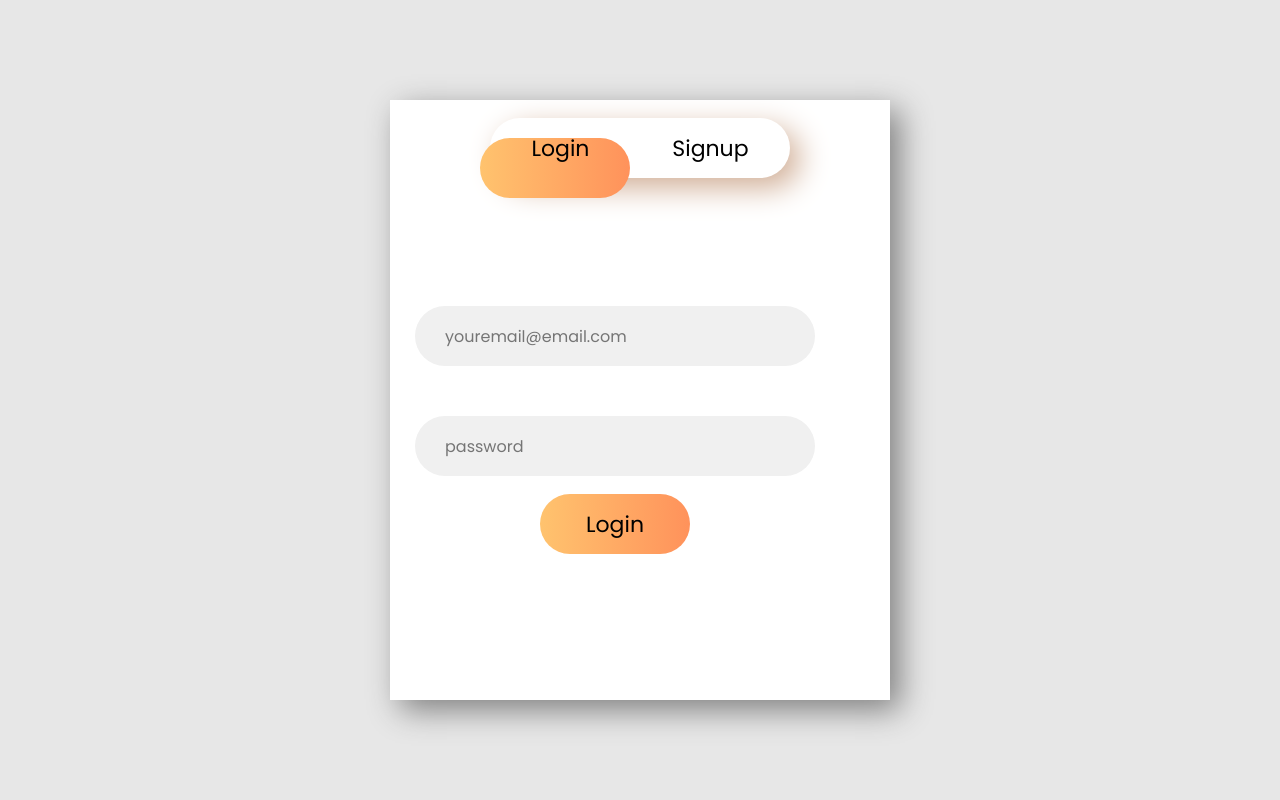
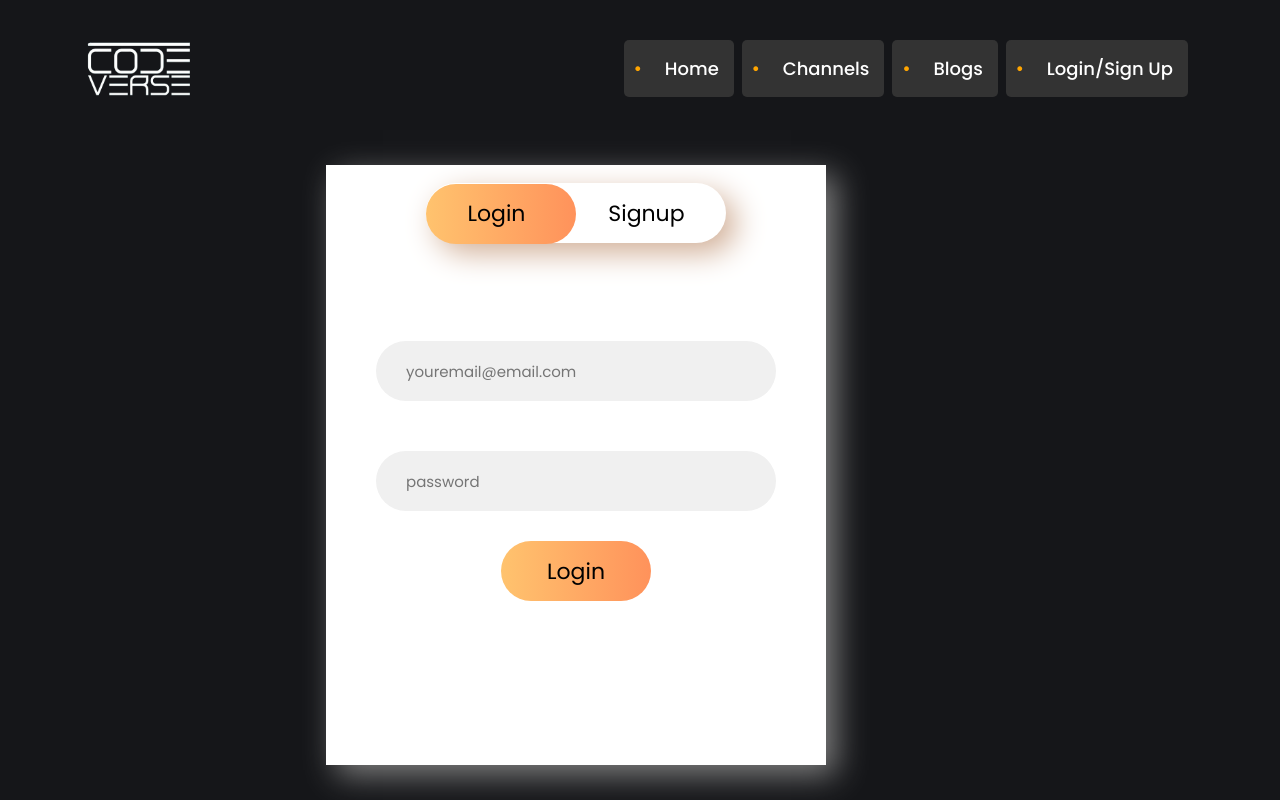
Before and after one commit to dpshah23/CodeVerse, a Django app: page /auth/login/ in a window 1280 px wide. Run offline with Django 4.2, Linux system fonts and the light colour scheme; data comes from the database, SQL or seed files in the repository; some libraries are stand-ins or nearby versions.

Commit message:
Login Fetch

```diff
--- a/static/css/login.css
+++ b/static/css/login.css
@@ -7,27 +7,28 @@
   font-family: "Poppins", sans-serif;
 }
 
-body {
-  height: 100vh;
-  width: 100vw;
+.login-body {
+  height: 77vh;
+  width: 90vw;
   display: flex;
   justify-content: center;
   align-items: center;
   flex-direction: column;
   gap: 30px;
-  background-color: rgb(231, 231, 231);
+  top: -28px
 }
 
-.container {
+.login-container {
   height: 600px;
   width: 500px;
   background-color: white;
   box-shadow: 10px 10px 30px rgb(128, 128, 128);
   position: relative;
   overflow: hidden;
+
 }
 
-.btn {
+.login-btn {
   height: 60px;
   width: 300px;
   margin: 18px auto;
@@ -38,8 +39,8 @@ body {
   align-items: center;
 }
 
-.login,
-.signup {
+.login-login,
+.login-signup {
   font-size: 22px;
   border: none;
   outline: none;
@@ -48,7 +49,7 @@ body {
   cursor: pointer;
 }
 
-.slider {
+.login-slider {
   height: 60px;
   width: 150px;
   border-radius: 50px;
@@ -58,16 +59,16 @@ body {
     rgb(255, 146, 91)
   );
   position: absolute;
-  top: 38px;
-  left: 90px;
+  top: 19px;
+  left: 100px;
   transition: all 0.5s ease-in-out;
 }
 
-.moveslider {
-  left: 245px;
+.login-moveslider {
+  left: 250px;
 }
 
-.form-section {
+.login-form-section {
   height: 500px;
   width: 1000px;
   padding: 20px 0;
@@ -77,12 +78,12 @@ body {
   left: 0px;
 }
 
-.form-section-move {
+.login-form-section-move {
   left: -500px;
 }
 
-.login-box,
-.signup-box {
+.login-login-box,
+.login-signup-box {
   height: 100%;
   width: 500px;
   display: flex;
@@ -92,19 +93,19 @@ body {
   padding: 0px 40px;
 }
 
-.login-box {
+.login-login-box {
   gap: 50px;
-  margin-top: -1rem;
+  margin: -4rem 25px;
   width: 450px;
 }
 
-.signup-box {
+.login-signup-box {
   gap: 30px;
   width: 600px;
 }
 
 .ele {
-  height: 55px;
+  height: 60px;
   width: 400px;
   outline: none;
   border: none;
--- a/static/js/login.js
+++ b/static/js/login.js
@@ -1,17 +1,17 @@
 // login/Sign up functionality
-let signup = document.querySelector(".signup");
-let login = document.querySelector(".login");
-let slider = document.querySelector(".slider");
-let formSection = document.querySelector(".form-section");
+let signup = document.querySelector(".login-signup");
+let login = document.querySelector(".login-login");
+let slider = document.querySelector(".login-slider");
+let formSection = document.querySelector(".login-form-section");
 
 signup.addEventListener("click", () => {
-    slider.classList.add("moveslider");
-    formSection.classList.add("form-section-move");
+    slider.classList.add("login-moveslider");
+    formSection.classList.add("login-form-section-move");
 });
 
 login.addEventListener("click", () => {
-    slider.classList.remove("moveslider");
-    formSection.classList.remove("form-section-move");
+    slider.classList.remove("login-moveslider");
+    formSection.classList.remove("login-form-section-move");
 });
 
 // Username validation
--- a/static/js/script.js
+++ b/static/js/script.js
@@ -1,6 +1,4 @@
 'use strict';
-
-
 
 /**
  * add event on element
@@ -47,3 +45,103 @@ function openModal(modalId) {
 function closeModal(modalId) {
   document.getElementById(modalId).style.display = "none";
 }
+
+// login/Sign up functionality
+let signup = document.querySelector(".login-signup");
+let login = document.querySelector(".login-login");
+let slider = document.querySelector(".login-slider");
+let formSection = document.querySelector(".login-form-section");
+
+signup.addEventListener("click", () => {
+    slider.classList.add("login-moveslider");
+    formSection.classList.add("login-form-section-move");
+});
+
+login.addEventListener("click", () => {
+    slider.classList.remove("login-moveslider");
+    formSection.classList.remove("login-form-section-move");
+});
+
+// Username validation
+document.getElementById('username').addEventListener('input', function() {
+    var usernameInput = document.getElementById('username');
+    var errorMessage = document.getElementById('username-error');
+    var existingUsernames = fetch('check_user/<username>/'); // Static list for demonstration
+
+    if (existingUsernames.success === false) {
+        errorMessage.textContent = 'Username already taken';
+        errorMessage.classList.add('active');
+    } else {
+        errorMessage.textContent = ' ';
+        errorMessage.classList.remove('active');
+    }
+});
+
+// Password matching validation
+document.getElementById('ConfirmPassword').addEventListener('input', function() {
+    var passwordInput = document.getElementById('password');
+    var confirmPasswordInput = document.getElementById('ConfirmPassword');
+    var errorMessage = document.getElementById('password-match-error');
+
+    if (passwordInput.value === confirmPasswordInput.value) {
+        errorMessage.textContent = 'Passwords match';
+        errorMessage.classList.remove('no-match');
+        errorMessage.classList.add('match');
+    } else {
+        errorMessage.textContent = 'Passwords do not match';
+        errorMessage.classList.remove('match');
+        errorMessage.classList.add('no-match');
+    }
+});
+
+// Toggle password visibility
+function togglePassword(fieldId, icon) {
+    var passwordField = document.getElementById(fieldId);
+    var passwordFieldType = passwordField.getAttribute('type');
+
+    if (passwordFieldType === 'password') {
+        passwordField.setAttribute('type', 'text');
+        icon.classList.remove('bx-hide');
+        icon.classList.add('bx-show');
+    } else {
+        passwordField.setAttribute('type', 'password');
+        icon.classList.remove('bx-show');
+        icon.classList.add('bx-hide');
+    }
+}
+
+//Toast
+let toastBox = document.getElementById('toastBox');
+let loginmsg = '<i class="fa-solid fa-square-check"></i>Welcome Back User!. Learn Well';
+let signupmsg = '<i class="fa-solid fa-thumbs-up"></i>Welcome User. Click next to fill out details ';
+
+function showToast(msg) {
+    let toast = document.createElement('div');
+    toast.classList.add('toast');
+    toast.innerHTML = msg;
+    toastBox.appendChild(toast);
+
+    if(msg.includes('successfully')){
+        toast.classList.add('error');
+    }
+
+    setTimeout(()=>{
+        toast.remove();
+    },5000);
+}
+
+
+// channels
+function openModal(modalId) {
+    document.getElementById(modalId).style.display = "flex";
+}
+
+function closeModal(modalId) {
+    document.getElementById(modalId).style.display = "none";
+}
+
+//faqs
+function toggleFaq(element) {
+    const faq = element.parentElement;
+    faq.classList.toggle("open");
+}
--- a/templates/login.html
+++ b/templates/login.html
@@ -1,39 +1,30 @@
-<!DOCTYPE html>
-<html lang="en">
-  <head>
-    <!-- primary meta tags-->
-    <meta charset="UTF-8" />
-    <meta name="viewport" content="width=device-width, initial-scale=1.0" />
-    <title>Login/Sign UP</title>
-    <link rel="stylesheet" href="/static/css/login.css" />
-    <!-- <link rel="stylesheet" href="/static/css/navbar.css" /> -->
-    <script src="https://kit.fontawesome.com/36d72e7e2f.js" crossorigin="anonymous"></script>
-    <link href='https://unpkg.com/boxicons@2.1.4/css/boxicons.min.css' rel='stylesheet'>
-  </head>
-  <body>
-    <div class="container">
-      <div class="slider"></div>
-      <div class="btn">
-        <button class="login">Login</button>
-        <button class="signup">Signup</button>
+{% extends "navbar.html" %}
+{% block title %}Login/SIgn Up{% endblock title %}
+
+{% block body%}
+<link rel="stylesheet" href="/static/css/login.css">
+    <div class="login-body">
+    <div class="login-container">
+      <div class="login-slider"></div>
+      <div class="login-btn">
+        <button class="login-login">Login</button>
+        <button class="login-signup">Signup</button>
       </div>
       <!-- login form -->
-      <div class="form-section">
-        <div class="login-box">
+      <div class="login-form-section">
+        <div class="login-login-box">
           <input
             type="email"
             class="email ele"
             placeholder="youremail@email.com"
-            name = "email"
           />
-          <input type="password" name = "password" class="password ele" placeholder="password" />
+          <input type="password" class="password ele" placeholder="password" />
           <button class="submit" onclick="showToast(loginmsg)">Login</button>
         </div>
         <!--signup form-->
-        <div class="signup-box" id="signup-form">
+        <div class="login-signup-box" id="signup-form">
           <input
             type="text"
-            name = "username"
             class="name ele"
             id="username"
             placeholder="Enter your name"
@@ -41,14 +32,12 @@
           <span id="username-error" class="error-message"></span>
           <input
             type="email"
-            name = "email"
             class="email ele"
             placeholder="youremail@email.com"
           />
           <div class="password-container ele">
             <input
               type="password"
-              name = "password"
               class="password ele"
               id="password"
               placeholder="Password"
@@ -79,6 +68,6 @@
     <div id="toastBox">
 
     </div>
-    <script src="/static/js/login.js"></script>
-  </body>
-</html>
+  </div>
+  <script src="/static/js/script.js"></script>
+{% endblock body%}
```
